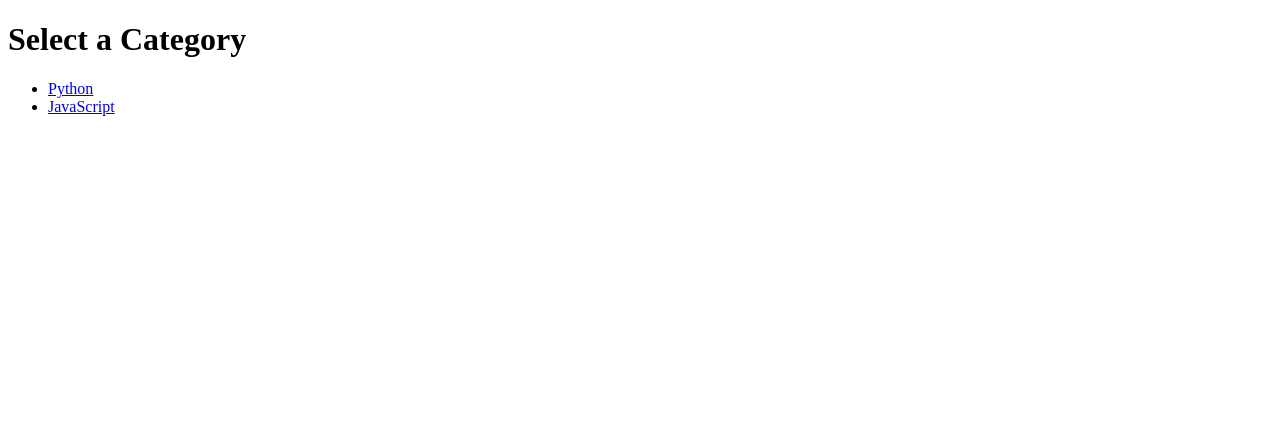
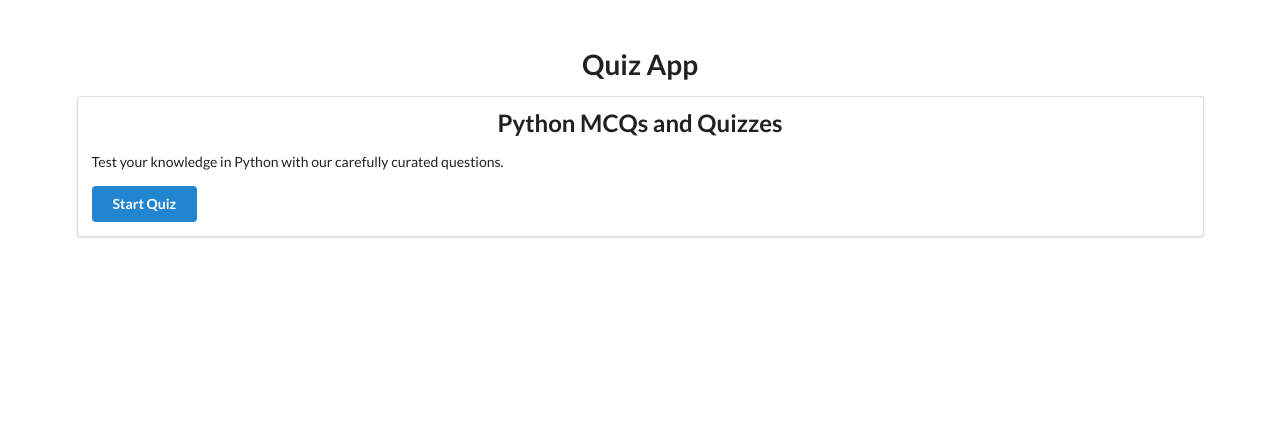
Before and after one commit to Samarth-4403/quiz_app, a Flask app: page / in a window 1280 px wide. Shown: the top 437 px of the page. Before the commit the page ends 116 px from the top, so only its background shows below. Run offline with Flask 3, Linux system fonts and the light colour scheme; data comes from the database, SQL or seed files in the repository.

Commit message:
Added ques and ans

```diff
--- a/app.py
+++ b/app.py
@@ -10,6 +10,10 @@ db.init_app(app)
 def index():
     categories = Category.query.all()
     return render_template('index.html', categories=categories)
+
+@app.route('/quiz/start', methods=['GET', 'POST'])
+def start_quiz():
+    return render_template('quiz.html')
 
 @app.route('/quiz/<int:category_id>')
 def quiz(category_id):
--- a/static/css/style.css
+++ b/static/css/style.css
@@ -1,27 +1,29 @@
 body {
-    font-family: 'Helvetica Neue', sans-serif;
+    font-family: 'Arial', sans-serif;
+    background-color: #f8f9fa;
 }
 
 h1 {
-    color: #007bff;
-    margin-bottom: 20px;
+    color: #4CAF50;
+    margin-top: 20px;
 }
 
-.card {
-    border-radius: 8px;
-    box-shadow: 0px 0px 15px rgba(0, 0, 0, 0.1);
+header {
+    text-align: center;
 }
 
-.question h5 {
-    margin-bottom: 10px;
+.ui.container {
+    margin-top: 50px;
 }
 
-.btn-primary {
-    padding: 10px 20px;
-    font-size: 16px;
-    border-radius: 30px;
+.ui.segment {
+    padding: 50px;
+    background-color: white;
+    border-radius: 10px;
+    box-shadow: 0 4px 8px rgba(0,0,0,0.1);
 }
 
-#timer {
-    font-weight: bold;
+button.ui.primary.button {
+    display: block;
+    margin: 20px auto;
 }
--- a/static/js/main.js
+++ b/static/js/main.js
@@ -1,74 +1,102 @@
-document.addEventListener('DOMContentLoaded', function() {
-    console.log("Quiz app loaded!");
+// Example list of questions and answers
+const quizData = [
+    {
+        question: "What is the output of print(2 ** 3)?",
+        options: ["5", "6", "8", "9"],
+        correctAnswer: "8"
+    },
+    {
+        question: "Which of the following is a valid variable name in Python?",
+        options: ["2abc", "_abc", "def", "for"],
+        correctAnswer: "_abc"
+    },
+    {
+        question: "What is the output of print(type([]))?",
+        options: ["<class 'list'>", "<class 'tuple'>", "<class 'dict'>", "<class 'set'>"],
+        correctAnswer: "<class 'list'>"
+    },
+    {
+        question: "Which keyword is used for function declaration in Python?",
+        options: ["function", "void", "def", "lambda"],
+        correctAnswer: "def"
+    },
+    {
+        question: "What does the 'len()' function do in Python?",
+        options: ["Calculates length", "Returns last element", "Sorts items", "Generates sequence"],
+        correctAnswer: "Calculates length"
+    }
+];
 
-    // Shuffle questions and options
-    const quizForm = document.querySelector('form');
-    if (quizForm) {
-        shuffleQuestions(quizForm);
+let currentQuestion = 0;
+let score = 0;
+const totalQuestions = quizData.length;
+const userAnswers = [];
+
+// Function to handle quiz submission
+function submitQuiz() {
+    const selectedAnswer = document.querySelector('input[name="answer"]:checked');
+
+    if (selectedAnswer) {
+        const answerValue = selectedAnswer.value;
+        userAnswers[currentQuestion] = answerValue;
+        checkAnswer(answerValue);  // Function to validate the answer
+
+        // Move to the next question or show the results
+        if (currentQuestion < totalQuestions - 1) {
+            currentQuestion++;
+            loadNextQuestion();
+        } else {
+            showResults();
+        }
+    } else {
+        alert("Please select an answer before submitting!");
     }
+}
 
-    // Add a countdown timer
-    const timerDisplay = document.getElementById('timer');
-    if (timerDisplay) {
-        startTimer(60, timerDisplay); // 60 seconds timer
+// Function to load the next question
+function loadNextQuestion() {
+    const questionTitle = document.querySelector('#question-title');
+    const options = document.querySelectorAll('input[name="answer"]');
+    const labels = document.querySelectorAll('label');
+
+    const currentQuiz = quizData[currentQuestion];
+
+    questionTitle.innerText = `Question ${currentQuestion + 1}: ${currentQuiz.question}`;
+
+    options.forEach((option, index) => {
+        option.checked = false;  // Reset radio button
+        option.value = currentQuiz.options[index]; // Update value of radio button
+        labels[index].innerText = currentQuiz.options[index];  // Update option text
+    });
+}
+
+// Function to check if the selected answer is correct
+function checkAnswer(answerValue) {
+    const correctAnswer = quizData[currentQuestion].correctAnswer;
+    if (answerValue === correctAnswer) {
+        score++;
     }
+}
 
-    // Form submission handling
-    quizForm.addEventListener('submit', function(event) {
-        event.preventDefault();
-        let score = 0;
-        const totalQuestions = quizForm.querySelectorAll('.question').length;
+// Function to display the final results
+function showResults() {
+    const resultMessage = `You scored ${score} out of ${totalQuestions}`;
+    const resultDiv = document.querySelector('#quiz-result');
+    resultDiv.innerText = resultMessage;
+    resultDiv.style.display = 'block';
+}
 
-        quizForm.querySelectorAll('.question').forEach(question => {
-            const selectedOption = question.querySelector('input[type="radio"]:checked');
-            if (selectedOption && selectedOption.value === question.dataset.correct) {
-                score++;
-            }
-        });
+// Event listener for submit button
+document.querySelector('#submit-btn').addEventListener('click', submitQuiz);
 
-        alert(`You scored ${score} out of ${totalQuestions}`);
-        this.submit();  // Uncomment this line if you want the form to actually submit after showing the alert
-    });
+// Show quiz section and load the first question on Start Quiz button click
+document.querySelector('#start-quiz-btn').addEventListener('click', function(event) {
+    event.preventDefault(); // Prevent page reload
+    document.querySelector('#quiz-section').style.display = 'block'; // Show the quiz
+    loadNextQuestion();
+});
 
-    // Function to shuffle questions and options
-    function shuffleQuestions(form) {
-        const questions = Array.from(form.querySelectorAll('.question'));
-        questions.forEach(question => {
-            const options = Array.from(question.querySelectorAll('input[type="radio"]'));
-            shuffleArray(options);
-            const parent = options[0].closest('div');
-            options.forEach(option => parent.appendChild(option.closest('label')));
-        });
-        shuffleArray(questions);
-        const parent = form.querySelector('div.questions');
-        questions.forEach(question => parent.appendChild(question));
-    }
-
-    // Utility function to shuffle an array
-    function shuffleArray(array) {
-        for (let i = array.length - 1; i > 0; i--) {
-            const j = Math.floor(Math.random() * (i + 1));
-            [array[i], array[j]] = [array[j], array[i]];
-        }
-    }
-
-    // Countdown timer
-    function startTimer(duration, display) {
-        let timer = duration, minutes, seconds;
-        const interval = setInterval(function () {
-            minutes = parseInt(timer / 60, 10);
-            seconds = parseInt(timer % 60, 10);
-
-            minutes = minutes < 10 ? "0" + minutes : minutes;
-            seconds = seconds < 10 ? "0" + seconds : seconds;
-
-            display.textContent = minutes + ":" + seconds;
-
-            if (--timer < 0) {
-                clearInterval(interval);
-                alert("Time's up!");
-                quizForm.submit();  // Automatically submit the form when time's up
-            }
-        }, 1000);
-    }
-});
+// Load the first question on page load (if needed)
+window.onload = function() {
+    loadNextQuestion();
+};
--- a/templates/index.html
+++ b/templates/index.html
@@ -2,14 +2,60 @@
 <html lang="en">
 <head>
     <meta charset="UTF-8">
-    <title>Quiz Categories</title>
+    <meta name="viewport" content="width=device-width, initial-scale=1.0">
+    <title>Quiz App</title>
+    <link rel="stylesheet" href="{{ url_for('static', filename='css/style.css') }}">
+    <link rel="stylesheet" href="https://cdn.jsdelivr.net/npm/semantic-ui@2.4.2/dist/semantic.min.css">
 </head>
 <body>
-    <h1>Select a Category</h1>
-    <ul>
-        {% for category in categories %}
-        <li><a href="{{ url_for('quiz', category_id=category.id) }}">{{ category.name }}</a></li>
-        {% endfor %}
-    </ul>
+
+    <div class="ui container">
+        <header>
+            <h1 class="ui header center aligned">Quiz App</h1>
+        </header>
+
+        <div class="ui segment">
+            <h2 class="ui center aligned header">Python MCQs and Quizzes</h2>
+            <p>Test your knowledge in Python with our carefully curated questions.</p>
+            <a href="/quiz" id="start-quiz-btn" class="ui primary button center">Start Quiz</a>
+        </div>
+
+        <div id="quiz-section" class="ui segment" style="display:none;">
+            <h2 id="question-title" class="ui header">Question</h2>
+            <div class="ui form">
+                <div class="grouped fields">
+                    <div class="field">
+                        <div class="ui radio checkbox">
+                            <input type="radio" name="answer" value="1">
+                            <label>Option 1</label>
+                        </div>
+                    </div>
+                    <div class="field">
+                        <div class="ui radio checkbox">
+                            <input type="radio" name="answer" value="2">
+                            <label>Option 2</label>
+                        </div>
+                    </div>
+                    <div class="field">
+                        <div class="ui radio checkbox">
+                            <input type="radio" name="answer" value="3">
+                            <label>Option 3</label>
+                        </div>
+                    </div>
+                    <div class="field">
+                        <div class="ui radio checkbox">
+                            <input type="radio" name="answer" value="4">
+                            <label>Option 4</label>
+                        </div>
+                    </div>
+                </div>
+                <button id="submit-btn" class="ui button">Submit</button>
+            </div>
+        </div>
+
+        <div id="quiz-result" class="ui message" style="display:none;"></div>
+    </div>
+
+    <script src="{{ url_for('static', filename='js/main.js') }}"></script>
 </body>
 </html>
```
Also changed, not shown: templates/quiz.html (+31 -11 lines), templates/result.html (+17 -4 lines).
